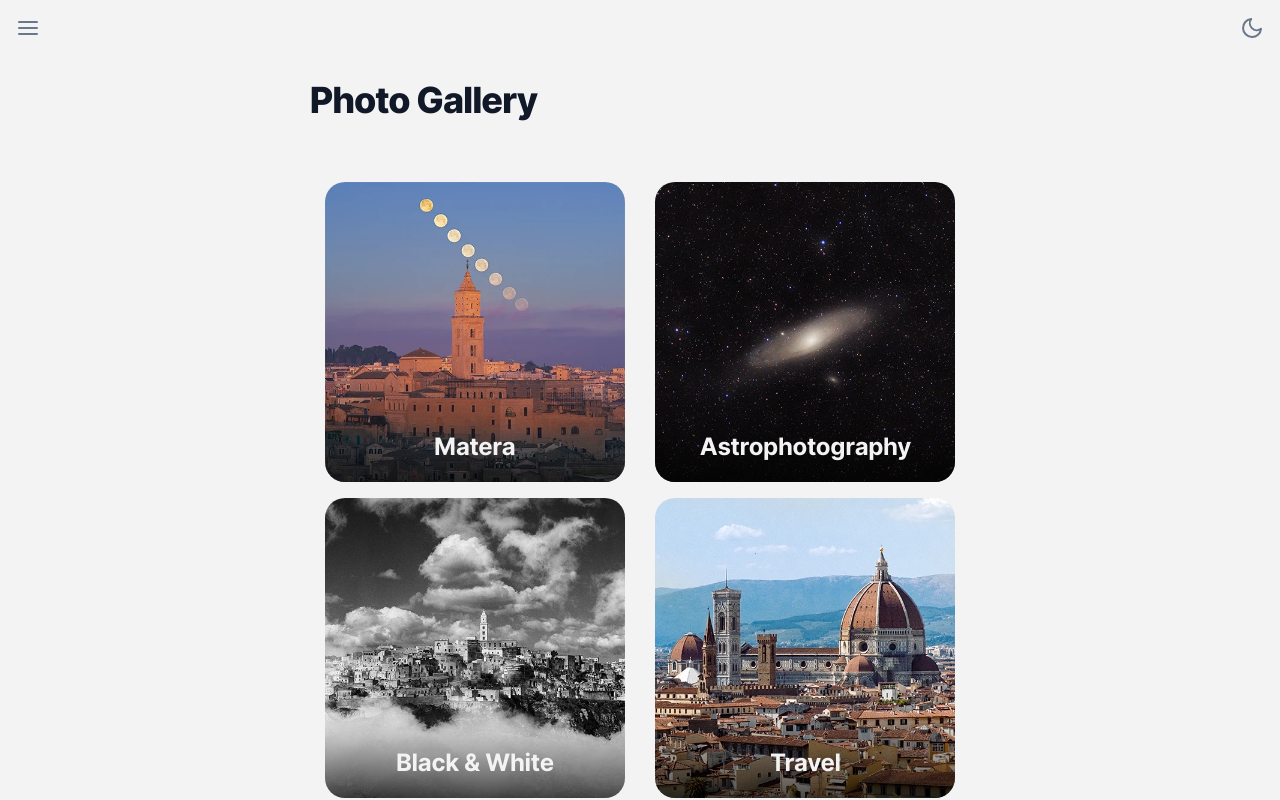
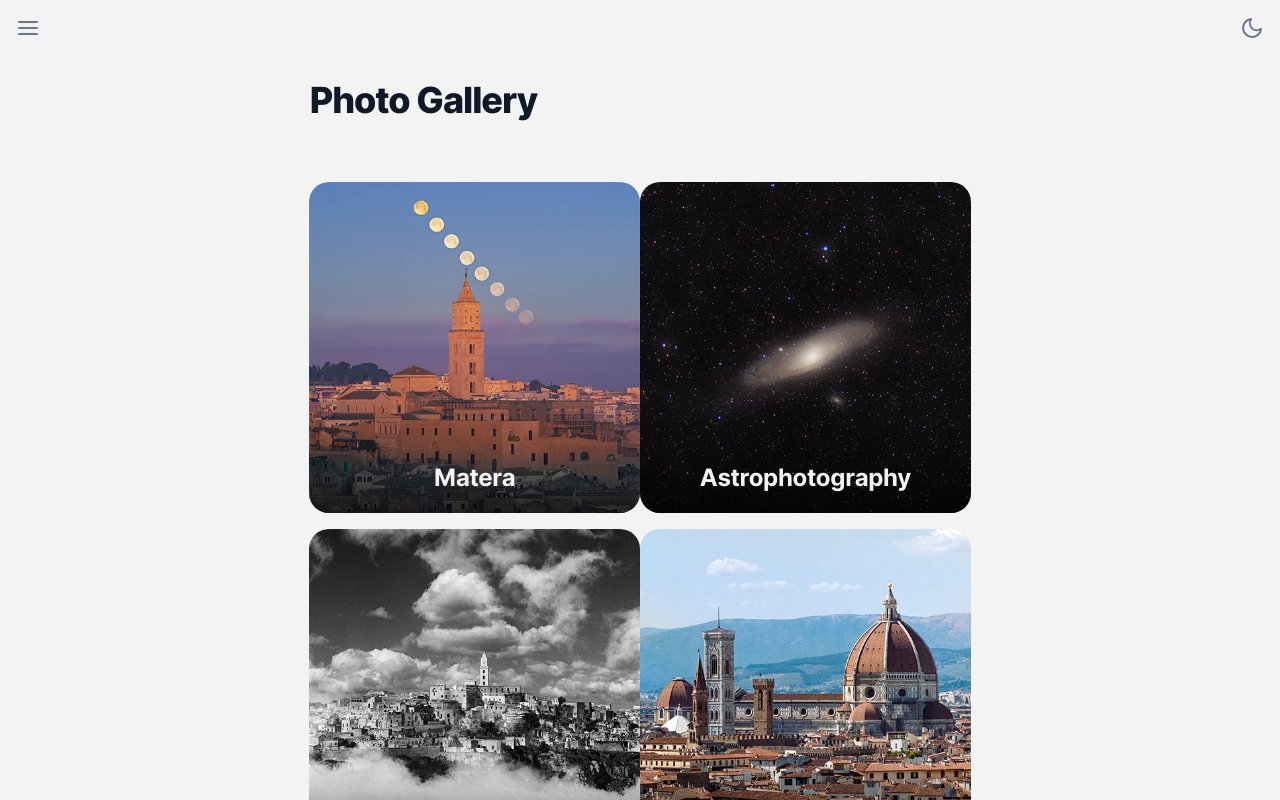
Before and after one commit to andreaiaia/blog, a Next.js app: page /photos in a window 1280 px wide. Shown: the top 800 px of the page. Built offline with nearby package versions, Linux system fonts and the light colour scheme.

Commit message:
tweak thumbnail component

```diff
--- a/components/Thumbnail/Thumbnail.module.scss
+++ b/components/Thumbnail/Thumbnail.module.scss
@@ -2,7 +2,6 @@
 
 .container {
   position: relative;
-  max-width: 300px;
   line-height: 0;
   border-radius: 20px;
 }
--- a/components/Thumbnail/index.jsx
+++ b/components/Thumbnail/index.jsx
@@ -13,8 +13,8 @@ const Thumbnail = ({ src, alt, to, title }) => {
             className={styles.img}
             src={src}
             alt={alt || ''}
-            width={300}
-            height={300}
+            width={350}
+            height={350}
           />
           <span className={styles.title}>{title}</span>
         </a>
```
